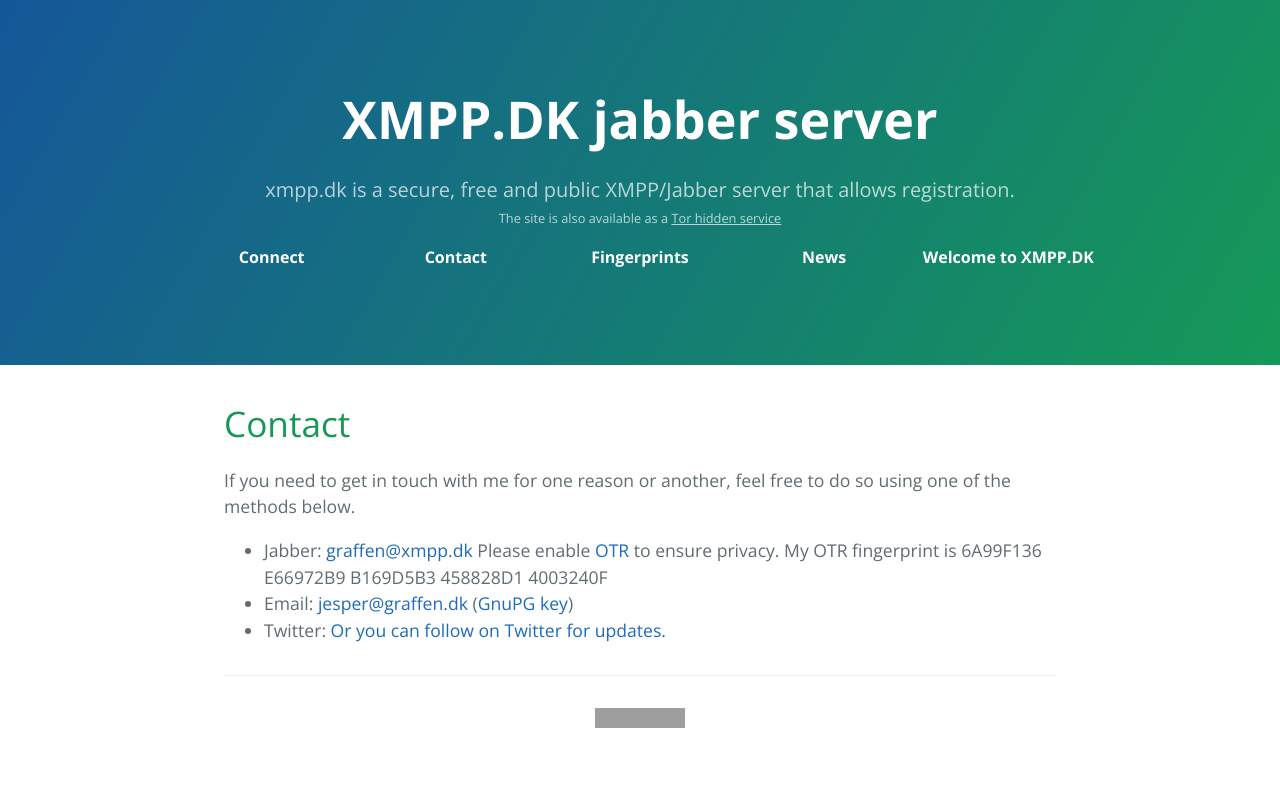
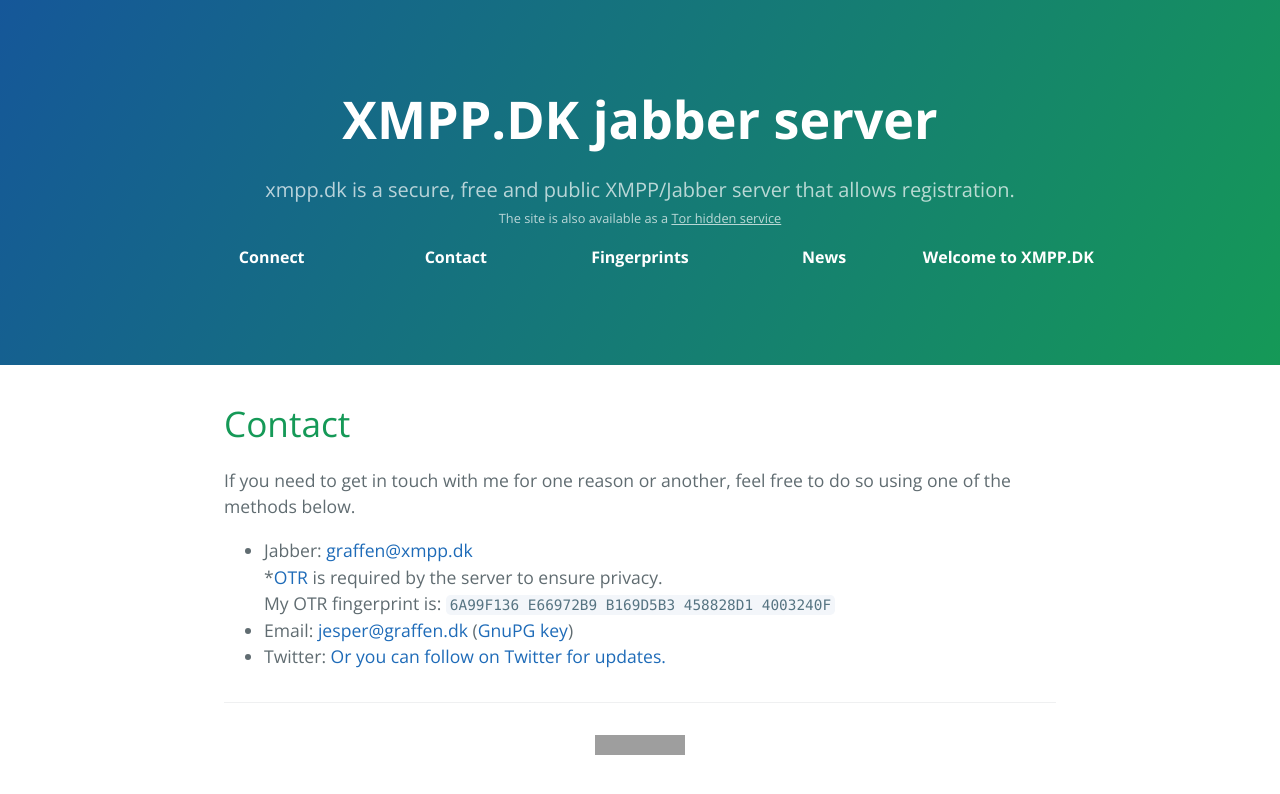
Before and after one commit to graffen/xmpp.dk, a Jekyll site: the page built from _pages/02_contact.md, in a window 1280 px wide. Shown: the top 794 px of the page. Built offline with Jekyll 4.4.1, drawn with Linux system fonts in a browser that asks for light colours; grey boxes are pictures that could not be loaded.

Commit message:
Update formatting on Contact page

```diff
--- a/_pages/02_contact.md
+++ b/_pages/02_contact.md
@@ -5,8 +5,9 @@
 ---
 If you need to get in touch with me for one reason or another, feel free to do so using one of the methods below.
 
-* Jabber: [graffen@xmpp.dk][jabber] Please enable [OTR][otr] to ensure privacy.
-  My OTR fingerprint is 6A99F136 E66972B9 B169D5B3 458828D1 4003240F
+* Jabber: [graffen@xmpp.dk][jabber]
+ *[OTR][otr] is required by the server to ensure privacy.
+  My OTR fingerprint is: `6A99F136 E66972B9 B169D5B3 458828D1 4003240F`
 * Email: [jesper@graffen.dk][email] ([GnuPG key][gnupg])
 {% if site.twitter_username %}* Twitter: <a href="https://twitter.com/{{ site.twitter_username }}">{% icon fa-twitter %} Or you can follow on Twitter for updates.</a>{% endif %}
 
```
